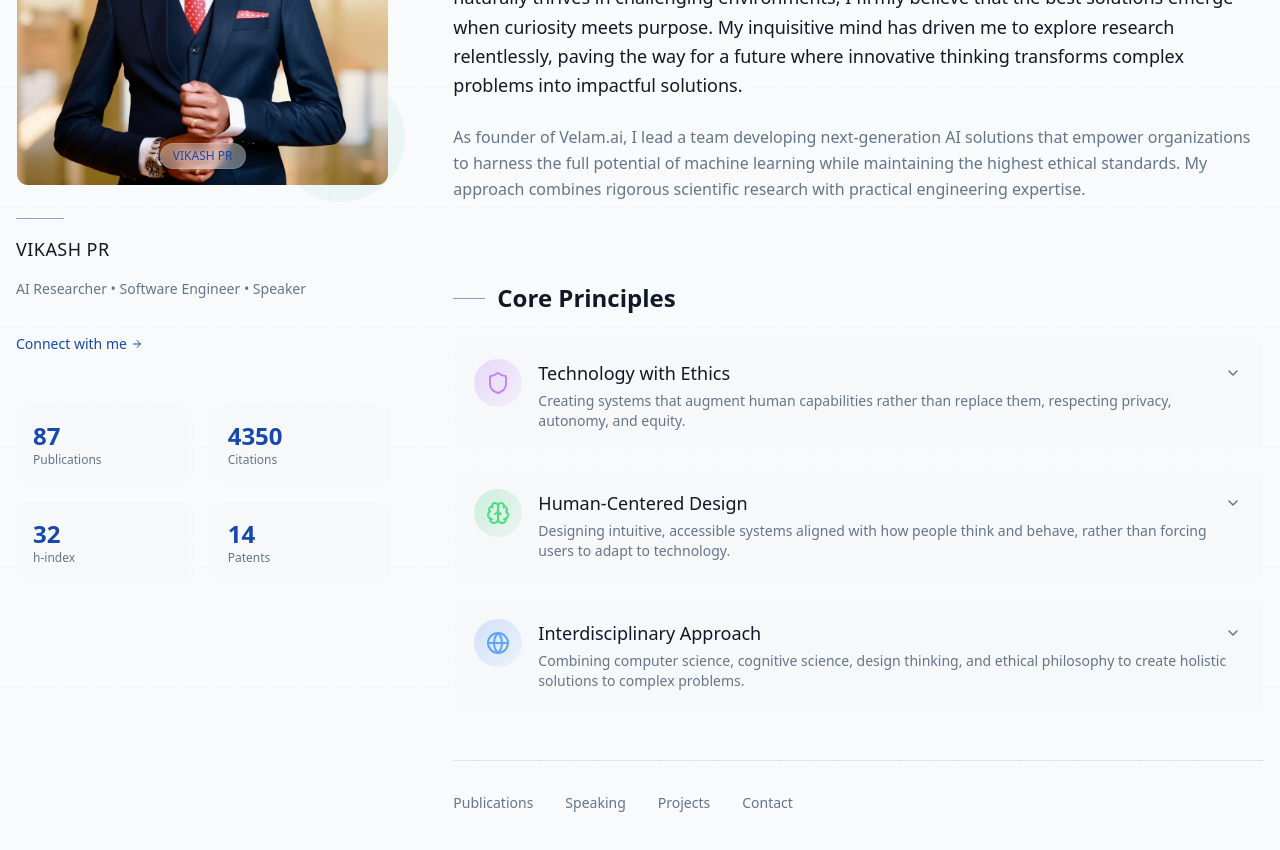
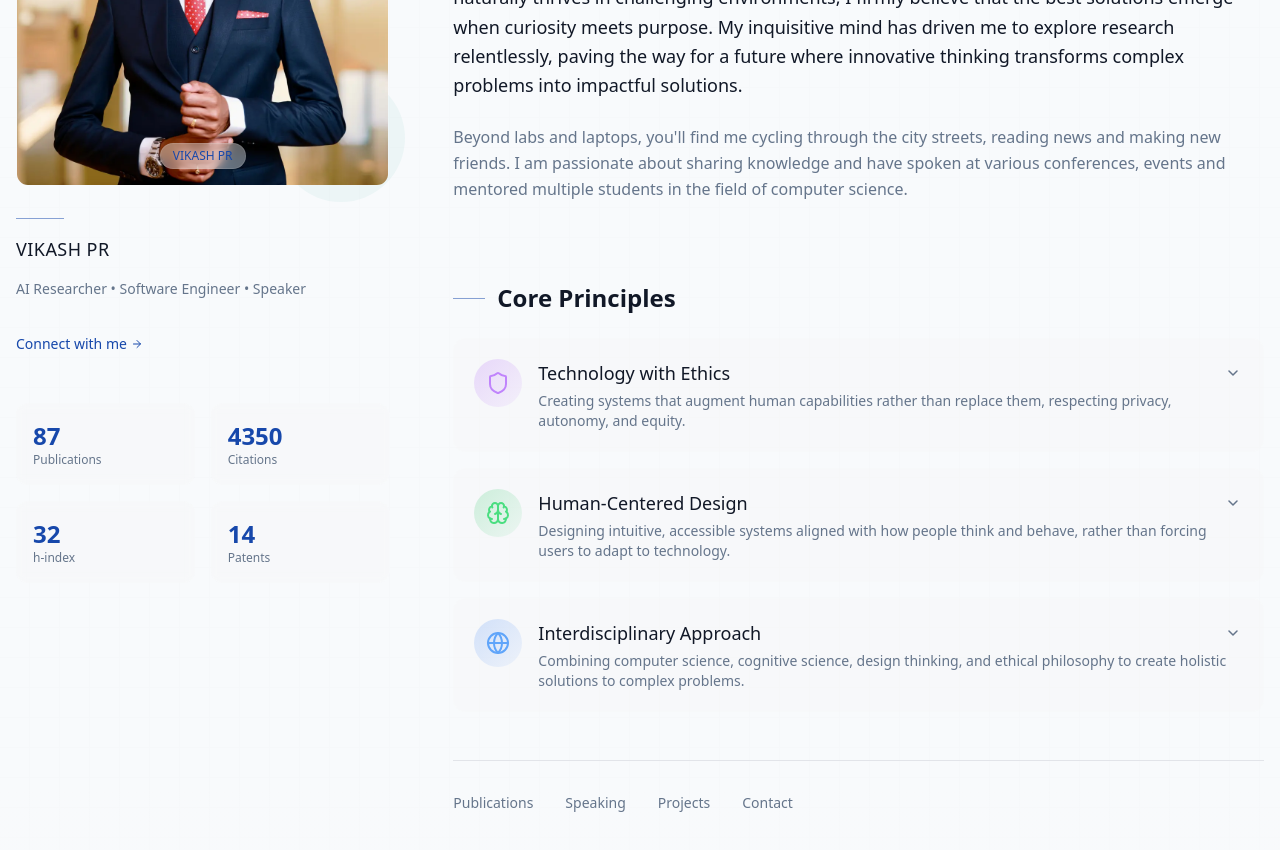
Before and after one commit to VikashPR/VikashPR.com, a Next.js app: page / in a window 1280 px wide. Shown: the part 1320-2170 px from the top of the page. Built offline with nearby package versions, Linux system fonts and the light colour scheme; a web font is replaced by a local one.

Commit message:
chore: refine About section content for improved clarity and engagement

```diff
--- a/components/sections/about.tsx
+++ b/components/sections/about.tsx
@@ -203,11 +203,10 @@ export default function About() {
               <Reveal>
                 <p className="text-foreground text-lg leading-relaxed">
                   More than 50,000 users in 44 different markets spanning Asia,
-                  Europe, and beyond have benefited from digital solutions
-                  that I have led and built. I have worked with some of
-                  India's leading research institutions and laboratories in AI
-                  and healthcare innovation while I was an undergraduate
-                  student.
+                  Europe, and beyond have benefited from digital solutions that
+                  I have led and built. I have worked with some of India's
+                  leading research institutions and laboratories in AI and
+                  healthcare innovation while I was an undergraduate student.
                 </p>
               </Reveal>
 
@@ -228,12 +227,10 @@ export default function About() {
 
               <Reveal delay={0.2}>
                 <p className="leading-relaxed text-muted-foreground">
-                  As founder of Velam.ai, I lead a team developing
-                  next-generation AI solutions that empower organizations to
-                  harness the full potential of machine learning while
-                  maintaining the highest ethical standards. My approach
-                  combines rigorous scientific research with practical
-                  engineering expertise.
+                  Beyond labs and laptops, you'll find me cycling through the
+                  city streets, reading news and making new friends. I am
+                  passionate about sharing knowledge and have spoken at various
+                  conferences, events and mentored multiple students in the field of computer science.
                 </p>
               </Reveal>
             </div>
```
